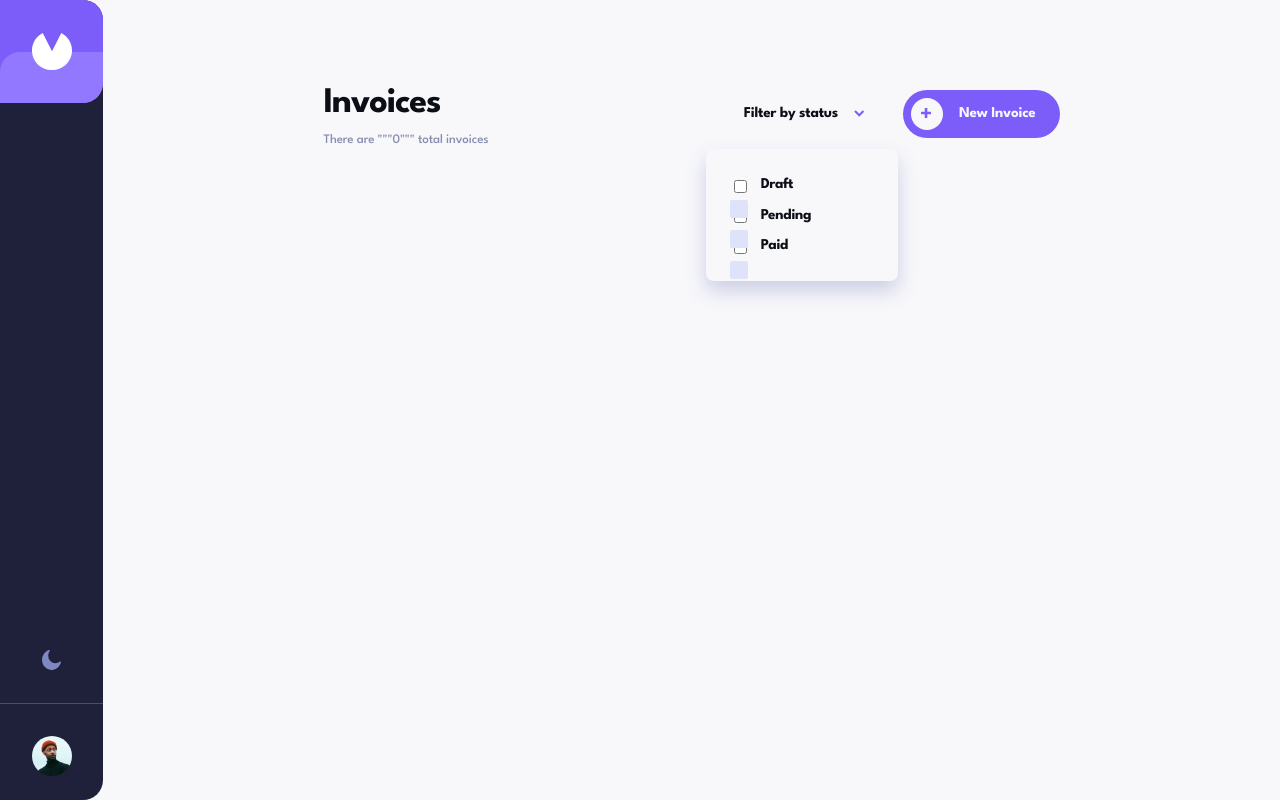
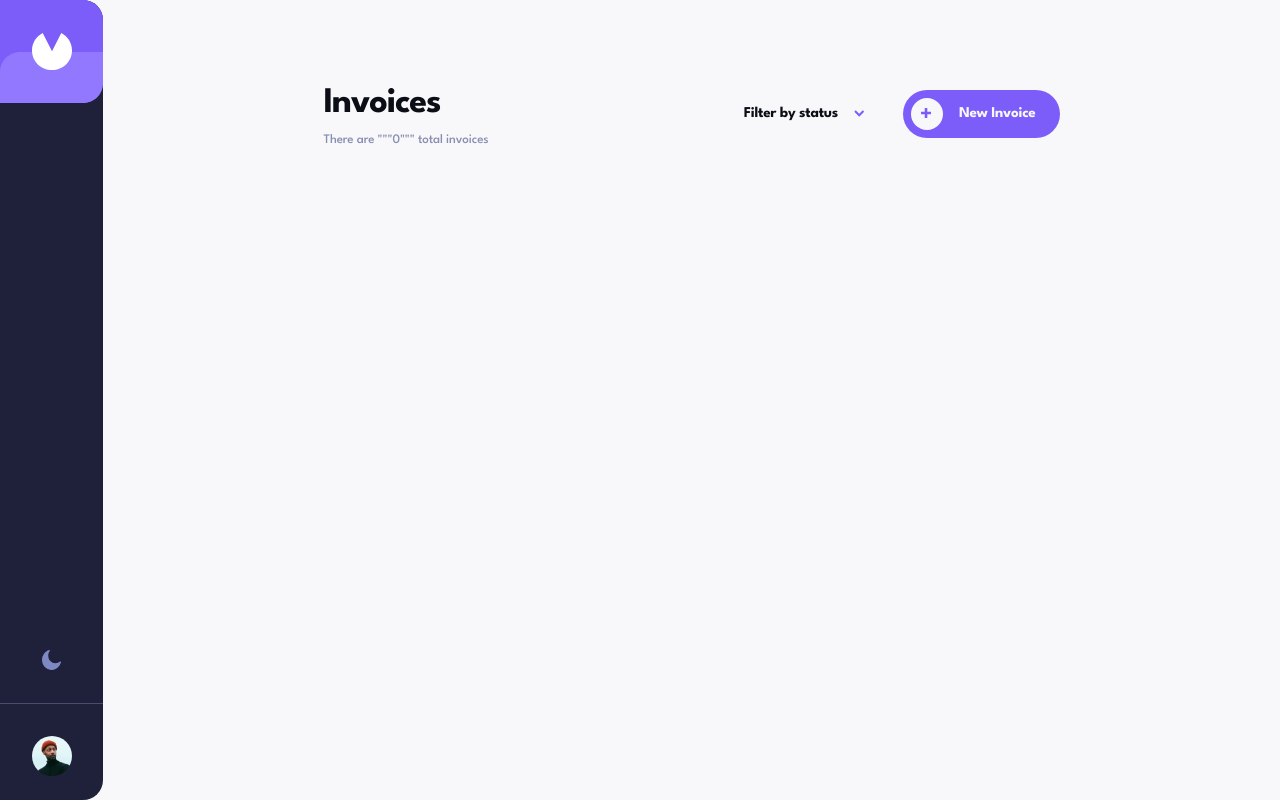
Before and after one commit to KoenCobra/invoice-app, a Vue app: page /invoices in a window 1280 px wide. Built offline with nearby package versions, Linux system fonts and the light colour scheme.

Commit message:
added dropdown transition

```diff
--- a/src/components/FilterDropdown.vue
+++ b/src/components/FilterDropdown.vue
@@ -1,17 +1,40 @@
 <script lang="ts" setup>
 import Checkbox from 'primevue/checkbox'
-import { ref } from 'vue'
+import { onMounted, onUnmounted, ref } from 'vue'
+
 const status = ref()
+const isDropdownVisible = ref(false)
+const dropdownToggleBtn = ref()
+
+const showDropdown = (event: any) => {
+  console.log(event.target)
+
+  isDropdownVisible.value = !isDropdownVisible.value
+}
+
+const handleClickOutside = (event: any) => {
+  if (dropdownToggleBtn.value && !dropdownToggleBtn.value.contains(event.target)) {
+    isDropdownVisible.value = false
+  }
+}
+
+onMounted(() => {
+  document.addEventListener('click', handleClickOutside)
+})
+
+onUnmounted(() => {
+  document.removeEventListener('click', handleClickOutside)
+})
 </script>
 
 <template>
   <div class="filter-drowndown">
-    <button>
+    <button @click="showDropdown" ref="dropdownToggleBtn">
       <p>Filter by status</p>
       <img src="/assets/icon-arrow-down.svg" alt="" />
     </button>
 
-    <div class="dropdown">
+    <div :class="{ show: isDropdownVisible }" class="dropdown">
       <div class="dropdown-item">
         <Checkbox v-model="status" name="status" value="Draft" />
         <label> Draft </label>
@@ -55,6 +78,13 @@ const status = ref()
     box-shadow: 0px 10px 20px 0px rgba(72, 84, 159, 0.25);
     display: grid;
     gap: 0.5rem;
+    transform: scale(0);
+    transition: all 0.2s ease-in;
+    transform-origin: top;
+
+    &.show {
+      transform: scale(1);
+    }
 
     .dropdown-item {
       display: flex;
--- a/src/components/invoices/InvoicesHeader.vue
+++ b/src/components/invoices/InvoicesHeader.vue
@@ -12,9 +12,7 @@ import FilterDropdown from '../FilterDropdown.vue'
     <div class="filter-dropdown">
       <FilterDropdown />
     </div>
-    <div class="new-invoice">
-      <AppButton cssClass="primary" text="New Invoice" :isIcon="true" />
-    </div>
+    <AppButton cssClass="primary" text="New Invoice" :isIcon="true" />
   </div>
 </template>
 
```
